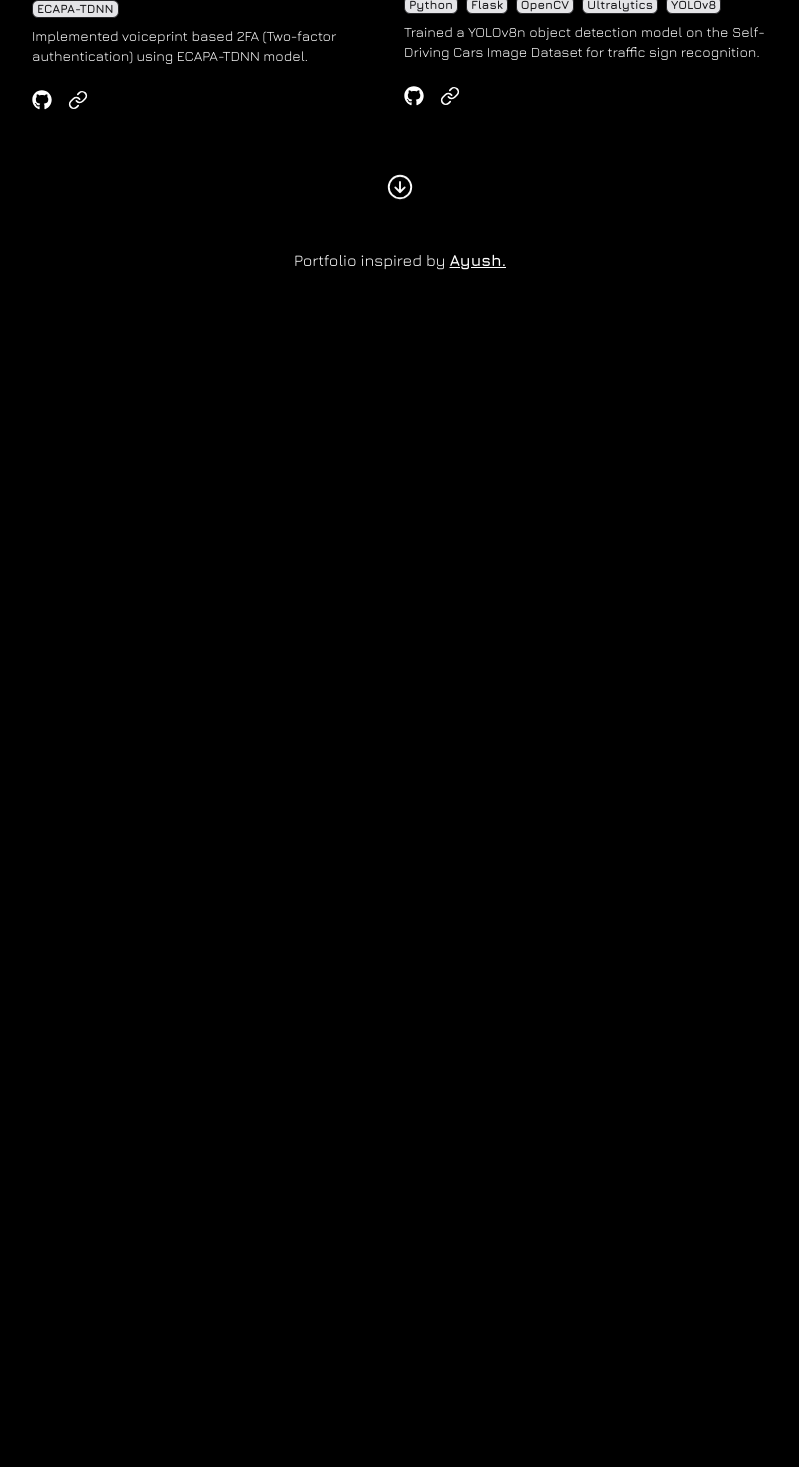
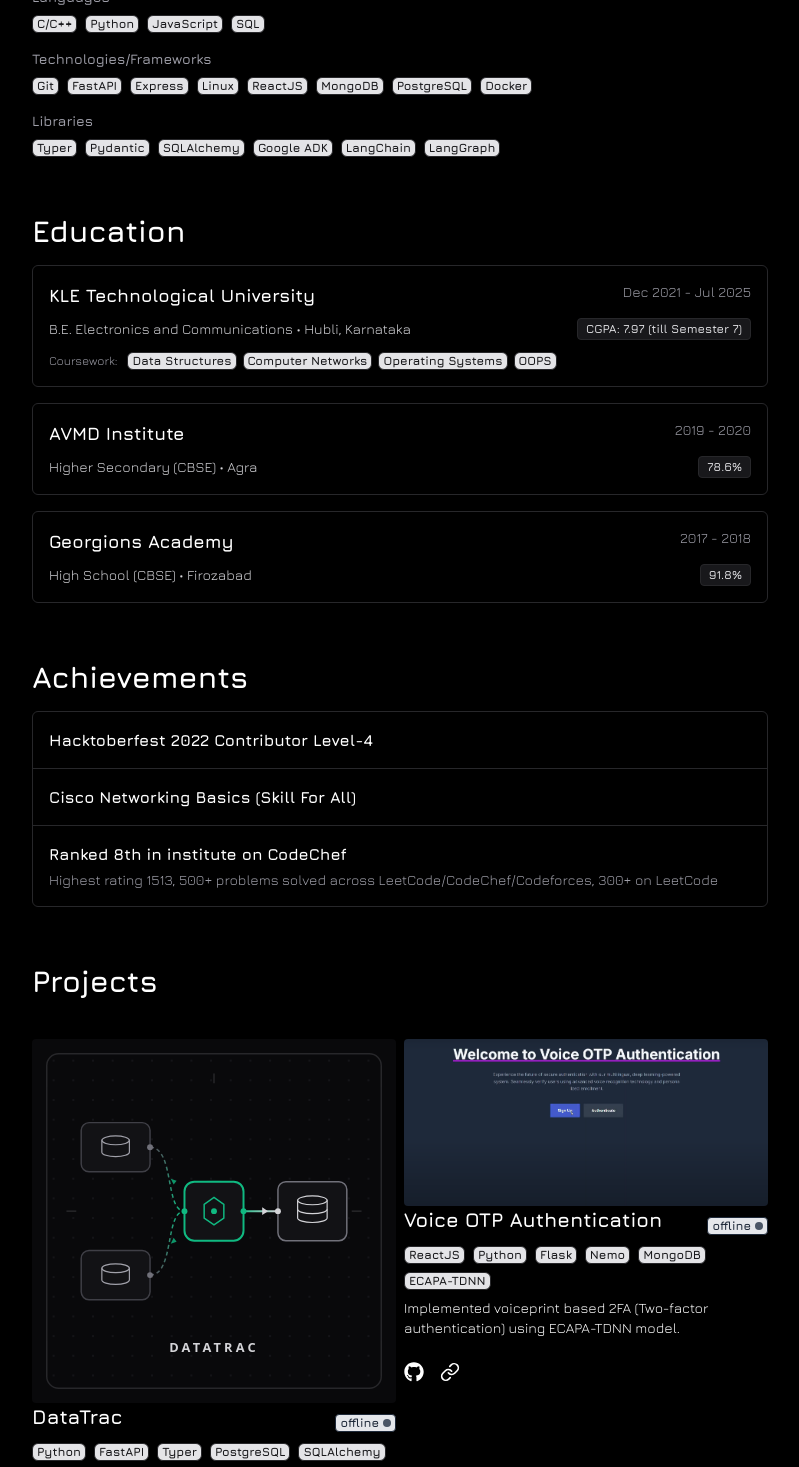
Before and after one commit to anant-c/anant-portfolio, a React (Vite) app: page / in a window 1280 px wide. Shown: the part 1200-2667 px from the top of the page, without its empty margins (240-1039 px from the left). Before the commit the page ends 1500 px from the top, so only its background shows below. Built offline with nearby package versions, Linux system fonts and the light colour scheme.

Commit message:
Update portfolio with resume content: highlights, new projects, skills, education, achievements

```diff
--- a/src/components/Home.jsx
+++ b/src/components/Home.jsx
@@ -3,8 +3,14 @@ import { IoArrowDownCircleOutline } from "react-icons/io5";
 import { useNavigate } from 'react-router-dom';
 import { experience } from '../data/experience';
 import { projects } from '../data/projects';
+import { skills } from '../data/skills';
+import { education } from '../data/education';
+import { achievements } from '../data/achievements';
 import ExperienceCard from './ui/ExperienceCard';
 import ProjectCard from './ui/ProjectCard';
+import EducationCard from './ui/EducationCard';
+import TechTag from './ui/TechTag';
+import Section from './ui/Section';
 
 const Home = () => {
   const navigate = useNavigate();
@@ -36,22 +42,63 @@ const Home = () => {
         </div>
       </div>
 
-      <h1 className="text-3xl font-bold pt-10 ">Work experience</h1>
+      <Section title="Work experience">
         <div>
           {experience.map((item) => (
             <ExperienceCard key={item.id} item={item} />
           ))}
         </div>
+      </Section>
 
-      <h1 className="text-3xl font-bold pt-10 ">Projects</h1>
+      <Section title="Skills">
+        <div className="flex flex-col gap-4 my-4">
+          {skills.map((group) => (
+            <div key={group.category} className="flex flex-col gap-2">
+              <h3 className="text-sm font-semibold text-zinc-400">
+                {group.category}
+              </h3>
+              <div className="flex flex-wrap gap-2">
+                {group.skills.map((skill) => (
+                  <TechTag key={skill} tag={skill} />
+                ))}
+              </div>
+            </div>
+          ))}
+        </div>
+      </Section>
 
-      <div className='grid grid-flow-row grid-cols-1 gap-2 mb-17 md:grid-cols-2 '>
+      <Section title="Education">
+        <div>
+          {education.map((item) => (
+            <EducationCard key={item.id} item={item} />
+          ))}
+        </div>
+      </Section>
+
+      <Section title="Achievements">
+        <ul className="border border-zinc-800 rounded-md divide-y divide-zinc-800 my-4">
+          {achievements.map((item) => (
+            <li key={item.id} className="p-4 flex flex-col gap-1">
+              <span className="font-bold text-white text-base">
+                {item.title}
+              </span>
+              {item.detail && (
+                <span className="text-sm text-zinc-400">{item.detail}</span>
+              )}
+            </li>
+          ))}
+        </ul>
+      </Section>
+
+      <Section title="Projects">
+        <div className="grid grid-flow-row grid-cols-1 gap-2 mb-17 md:grid-cols-2">
           {projects
             .filter((p) => p.featured)
             .map((project) => (
               <ProjectCard key={project.id} project={project} />
             ))}
         </div>
+      </Section>
       <div className="m-10 flex justify-center animate-bounce hover:cursor-pointer">
         <IoArrowDownCircleOutline className="text-3xl" onClick={()=>{navigate("/projects")}} />
       </div>
--- /dev/null
+++ b/src/components/ui/EducationCard.jsx
@@ -0,0 +1,37 @@
+import React from 'react';
+import TechTag from './TechTag';
+
+const EducationCard = ({ item, education, ...props }) => {
+  const edu = item || education || props;
+
+  return (
+    <div className="py-4 px-4 border border-zinc-800 rounded-md flex flex-col gap-2 my-4 hover:scale-105 transition-all">
+      <div className="flex justify-between items-start flex-wrap gap-1">
+        <h2 className="font-bold text-lg">{edu.institution}</h2>
+        <span className="text-sm text-zinc-400">{edu.period}</span>
+      </div>
+      <div className="flex justify-between items-center text-sm text-zinc-300 flex-wrap gap-1">
+        <span>
+          {edu.degree}
+          {edu.location ? ` • ${edu.location}` : ''}
+        </span>
+        {edu.grade && (
+          <span className="text-xs font-semibold px-2 py-0.5 rounded bg-zinc-900 border border-zinc-800 text-zinc-200">
+            {edu.grade}
+          </span>
+        )}
+      </div>
+      {edu.coursework && edu.coursework.length > 0 && (
+        <div className="flex flex-wrap gap-1.5 mt-1 items-center">
+          <span className="text-xs text-zinc-400 mr-1">Coursework:</span>
+          {edu.coursework.map((course) => (
+            <TechTag key={course} tag={course} />
+          ))}
+        </div>
+      )}
+    </div>
+  );
+};
+
+export { EducationCard };
+export default EducationCard;
--- a/src/components/ui/ExperienceCard.jsx
+++ b/src/components/ui/ExperienceCard.jsx
@@ -24,6 +24,13 @@ const ExperienceCard = ({ item, experience, ...props }) => {
         </h2>
       </div>
       <h3>{roleText}</h3>
+      {exp.highlights && exp.highlights.length > 0 && (
+        <ul className="text-sm list-disc pl-5 text-zinc-300 space-y-1">
+          {exp.highlights.map((highlight, index) => (
+            <li key={index}>{highlight}</li>
+          ))}
+        </ul>
+      )}
     </a>
   );
 };
--- /dev/null
+++ b/src/components/ui/Section.jsx
@@ -0,0 +1,13 @@
+import React from 'react';
+
+const Section = ({ title, children, className = '' }) => {
+  return (
+    <section className={className}>
+      <h1 className="text-3xl font-bold pt-10 ">{title}</h1>
+      {children}
+    </section>
+  );
+};
+
+export { Section };
+export default Section;
--- /dev/null
+++ b/src/data/achievements.js
@@ -0,0 +1,19 @@
+export const achievements = [
+  {
+    id: "hacktoberfest-2022",
+    title: "Hacktoberfest 2022 Contributor Level-4",
+    detail: null,
+  },
+  {
+    id: "cisco-networking",
+    title: "Cisco Networking Basics (Skill For All)",
+    detail: null,
+  },
+  {
+    id: "codechef-ranking",
+    title: "Ranked 8th in institute on CodeChef",
+    detail: "Highest rating 1513, 500+ problems solved across LeetCode/CodeChef/Codeforces, 300+ on LeetCode",
+  },
+];
+
+export default achievements;
--- /dev/null
+++ b/src/data/education.js
@@ -0,0 +1,34 @@
+export const education = [
+  {
+    id: "kle-tech",
+    institution: "KLE Technological University",
+    degree: "B.E. Electronics and Communications",
+    period: "Dec 2021 - Jul 2025",
+    location: "Hubli, Karnataka",
+    grade: "CGPA: 7.97 (till Semester 7)",
+    coursework: [
+      "Data Structures",
+      "Computer Networks",
+      "Operating Systems",
+      "OOPS",
+    ],
+  },
+  {
+    id: "avmd-institute",
+    institution: "AVMD Institute",
+    degree: "Higher Secondary (CBSE)",
+    period: "2019 - 2020",
+    location: "Agra",
+    grade: "78.6%",
+  },
+  {
+    id: "georgions-academy",
+    institution: "Georgions Academy",
+    degree: "High School (CBSE)",
+    period: "2017 - 2018",
+    location: "Firozabad",
+    grade: "91.8%",
+  },
+];
+
+export default education;
--- a/src/data/experience.js
+++ b/src/data/experience.js
@@ -7,6 +7,11 @@ export const experience = [
     logo: "/assets/aganitha.png",
     logoAlt: "Aganitha Logo",
     url: "https://www.aganitha.ai",
+    highlights: [
+      "Built AI agents for tracking academic publications across Google Scholar, PubMed, and bioRxiv APIs.",
+      "Integrated Google ADK and Model Context Protocol (MCP) into publication-tracking workflows.",
+      "Designed and implemented frontend components for visualizing research trends and analytics.",
+    ],
   },
   {
     id: "iit-dharwad",
@@ -16,6 +21,11 @@ export const experience = [
     logo: "/assets/iit.png",
     logoAlt: "IIT Dharward",
     url: "https://www.iitdh.ac.in/",
+    highlights: [
+      "Developed a 2FA voice authentication system with a React frontend and real-time audio processing.",
+      "Fine-tuned ECAPA-TDNN and Titanet-L on Indian speech datasets, improving EER and minDCF.",
+      "Improved model robustness across cross-sensor and cross-lingual variations.",
+    ],
   },
   {
     id: "samsung-prism",
@@ -25,6 +35,10 @@ export const experience = [
     logo: "/assets/prism.jpg",
     logoAlt: "PRISM Logo",
     url: "https://www.samsungprism.com/",
+    highlights: [
+      "Built a bias detection model for LLM-generated summaries of news articles, using BERT for classification and BART for correction on the WNC dataset.",
+      "Formulated 2 novel evaluation metrics for style transfer and content preservation that outperformed BLEU.",
+    ],
   },
 ];
 
--- a/src/data/projects.js
+++ b/src/data/projects.js
@@ -1,4 +1,43 @@
 export const projects = [
+  {
+    id: "datatrac",
+    title: "DataTrac",
+    image: "/assets/datatrac.svg",
+    imageAlt: "DataTrac",
+    status: "offline",
+    tags: [
+      "Python",
+      "FastAPI",
+      "Typer",
+      "PostgreSQL",
+      "SQLAlchemy",
+      "React",
+      "Docker",
+    ],
+    description: "A developer-first tool for dataset discovery and lineage tracking. One shared core module powers both a FastAPI backend and a Typer CLI, backed by a PostgreSQL lineage graph, with a React hub for search and lineage exploration, SCP-over-SSH transfers, and a TestPyPI release.",
+    github: "https://github.com/anant-c/datatrac",
+    live: null,
+    featured: true,
+  },
+  {
+    id: "sentiment-analysis",
+    title: "Sentiment Analysis Full-Stack App",
+    image: "/assets/sentiment.svg",
+    imageAlt: "Sentiment Analysis",
+    status: "offline",
+    tags: [
+      "Python",
+      "FastAPI",
+      "DistilBERT",
+      "PyTorch",
+      "React",
+      "Docker",
+    ],
+    description: "Fine-tuned DistilBERT on IMDB served via FastAPI with a React frontend and Docker Compose orchestration.",
+    github: "https://github.com/anant-c/sentimentAnalysis_fullStack",
+    live: "https://youtu.be/1_EXuoJUsjc",
+    featured: false,
+  },
   {
     id: "voice-otp-auth",
     title: "Voice OTP Authentication",
@@ -31,10 +70,10 @@ export const projects = [
       "Ultralytics",
       "YOLOv8",
     ],
-    description: "Trained a YOLOv8n object detection model on the Self-Driving Cars Image Dataset for traffic sign recognition.",
+    description: "Trained a YOLOv8n object detection model reaching 0.908 mAP for traffic sign recognition, deployed in a Flask web portal supporting real-time webcam and video uploads.",
     github: "https://github.com/anant-c/traffic-sign-detection",
     live: null,
-    featured: true,
+    featured: false,
   },
   {
     id: "crud-ecommerce",
--- /dev/null
+++ b/src/data/skills.js
@@ -0,0 +1,33 @@
+export const skillGroups = [
+  {
+    category: "Languages",
+    skills: ["C/C++", "Python", "JavaScript", "SQL"],
+  },
+  {
+    category: "Technologies/Frameworks",
+    skills: [
+      "Git",
+      "FastAPI",
+      "Express",
+      "Linux",
+      "ReactJS",
+      "MongoDB",
+      "PostgreSQL",
+      "Docker",
+    ],
+  },
+  {
+    category: "Libraries",
+    skills: [
+      "Typer",
+      "Pydantic",
+      "SQLAlchemy",
+      "Google ADK",
+      "LangChain",
+      "LangGraph",
+    ],
+  },
+];
+
+export const skills = skillGroups;
+export default skillGroups;
```
Also changed, not shown: public/assets/datatrac.svg (added), public/assets/sentiment.svg (added). Lines whose indentation alone changed are shown as unchanged.
